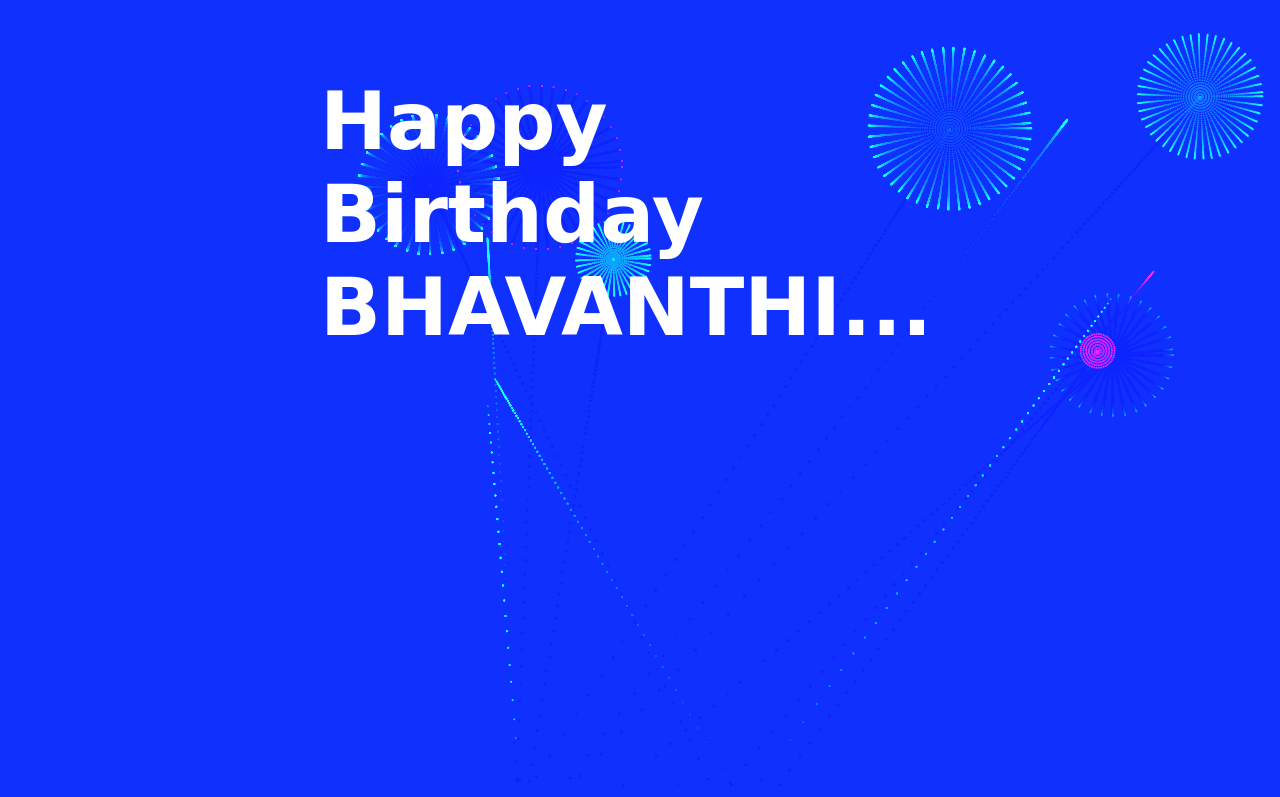
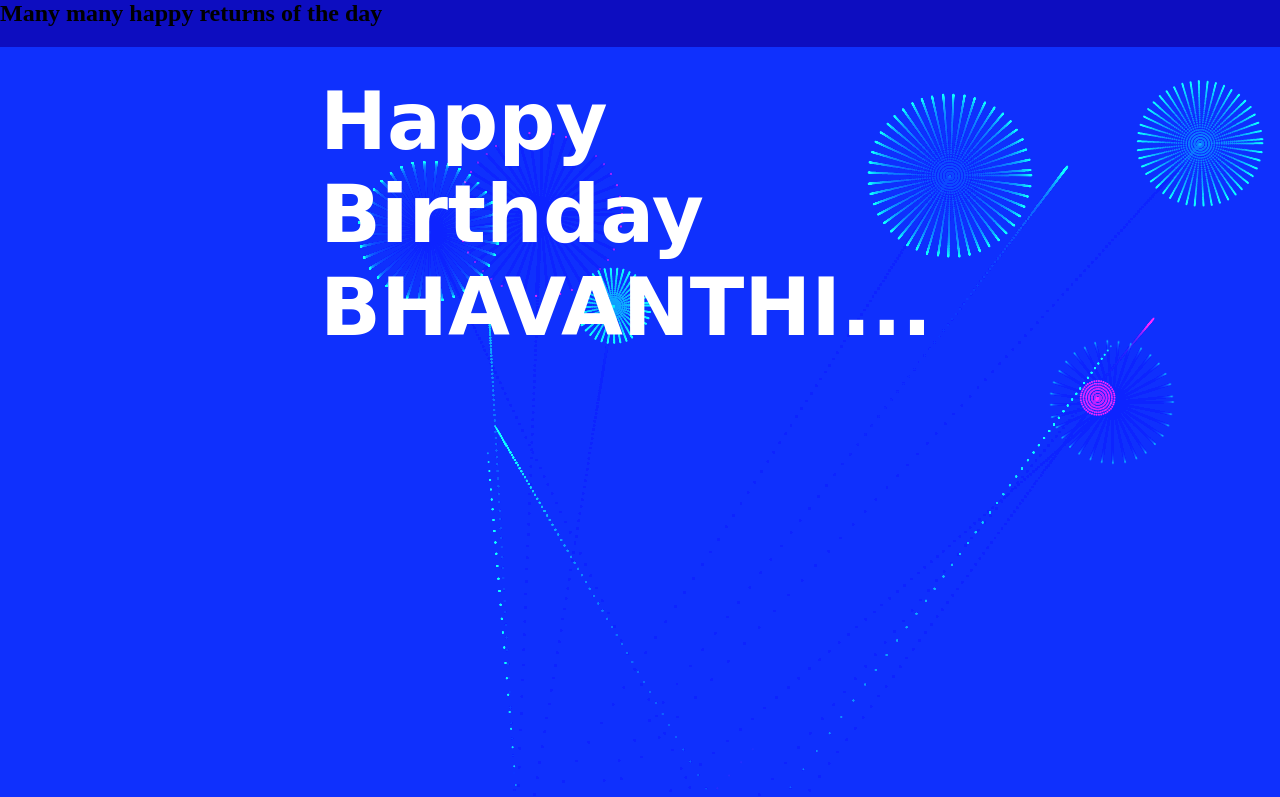
Before and after one commit to Prabharoop/hbdBhavanthi, a plain HTML site: page index.html in a window 1280 px wide. Shown: the top 797 px of the page. Drawn offline with Linux system fonts and the light colour scheme.

Commit message:
Update index.html

```diff
--- a/index.html
+++ b/index.html
@@ -17,7 +17,7 @@
         color: #fff;
         font-family: cursive;
         font-size: 5em;
-        font-weight: 800;
+        font-weight: 900;
         -webkit-user-select: none;
         user-select: none;
       }
@@ -287,6 +287,7 @@
   </head>
   <body translate="no">
     <h1>Happy Birthday BHAVANTHI...</h1>
+    <h2>Many many happy returns of the day </h2>
 
     <canvas id="birthday"></canvas>
     <script src="index.js"></script>
```
